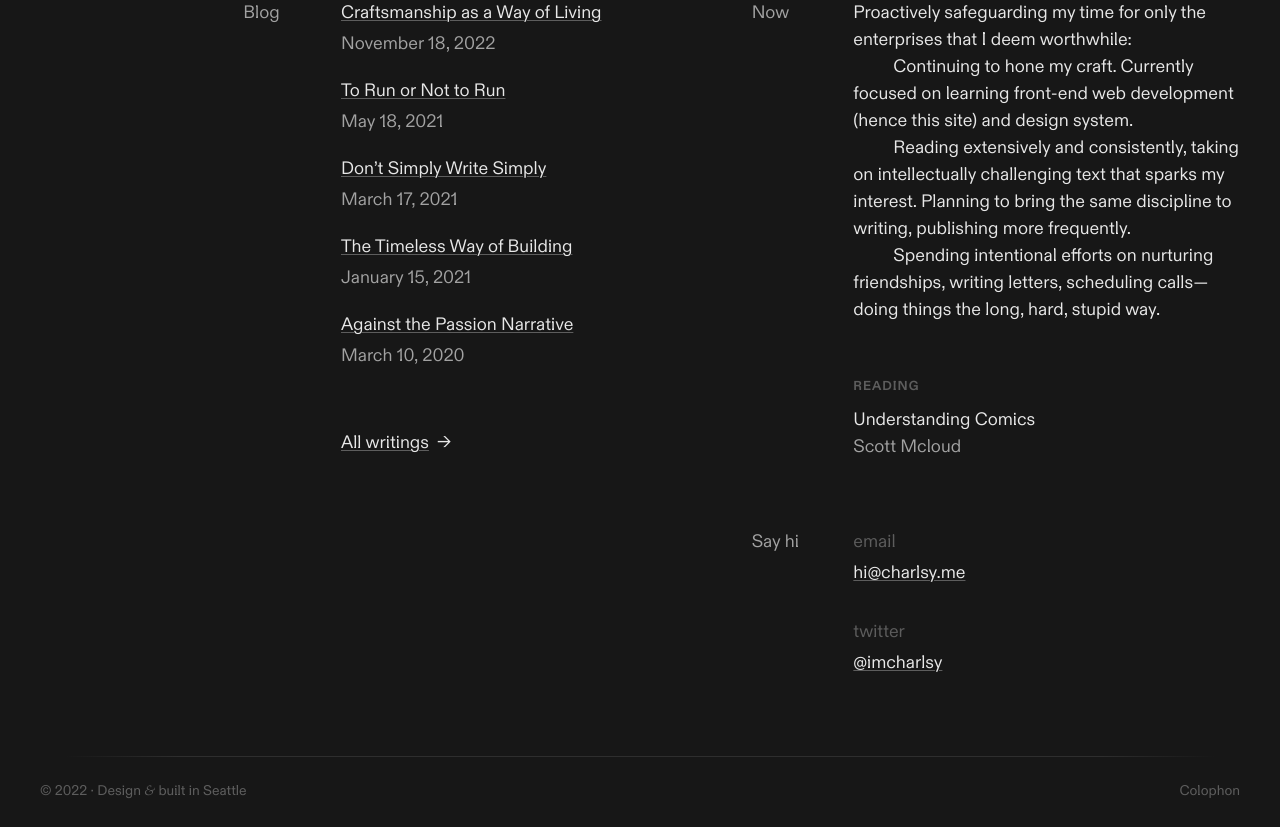
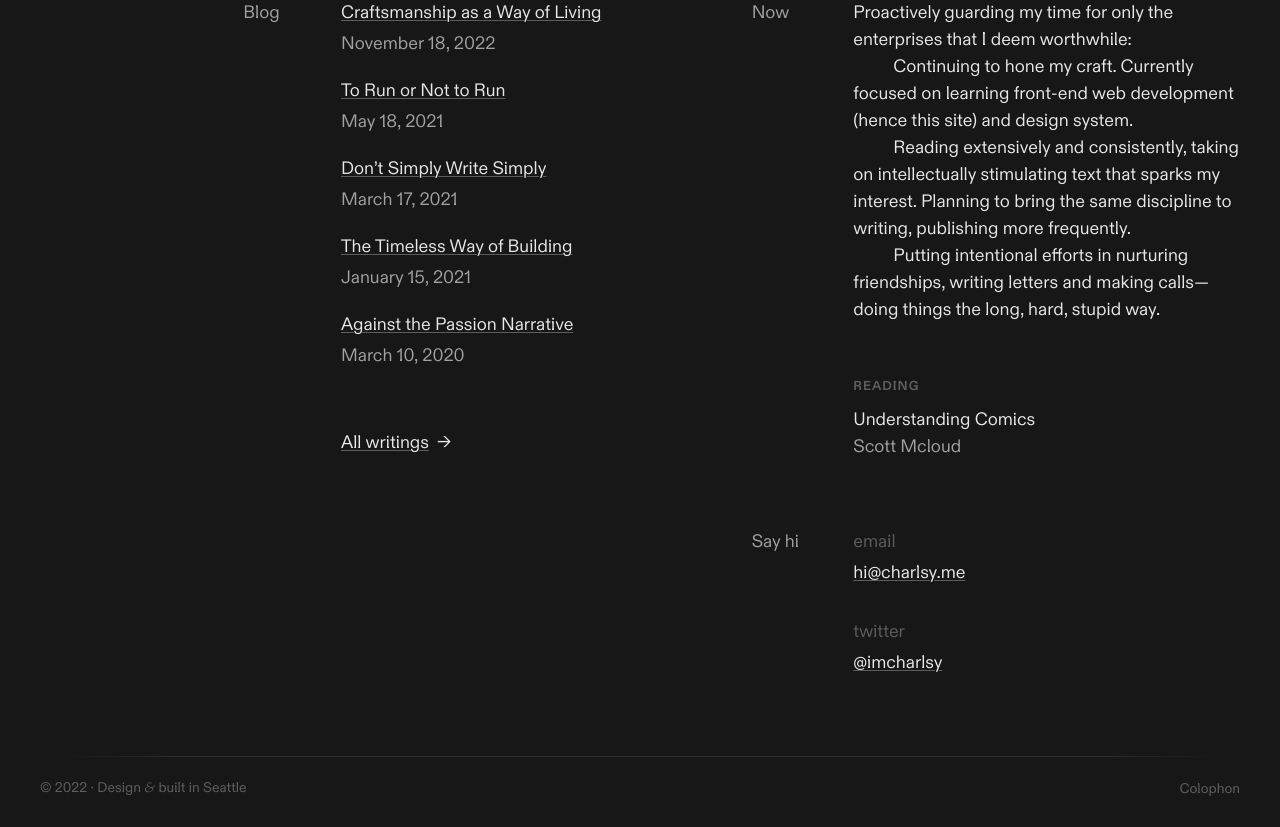
Before and after one commit to charlsyang/site, a Next.js app: page / in a window 1280 px wide. Shown: the part 500-1327 px from the top of the page. Built offline with nearby package versions, Linux system fonts and the light colour scheme; a web font is replaced by a local one.

Commit message:
Adjust footer height & some minor improvement

```diff
--- a/components/Footer.js
+++ b/components/Footer.js
@@ -17,8 +17,7 @@ const Footer = () => {
 
 
 const FooterWrapper = styled.footer`
-    padding-top: var(--spacing-3x);
-    padding-bottom: var(--spacing-3x);
+    height: var(--footer-height);
     position: relative;
     max-width: min(100%, calc(1200px + 40px * 2));
     margin-left: auto;
@@ -48,6 +47,8 @@ const Divider = styled.div`
 const FooterContent = styled.div`
     display: flex;
     justify-content: space-between;
+    align-items: center;
+    height: 100%;
 `
 
 const Footnote = styled.p`
--- a/components/GlobalStyles.js
+++ b/components/GlobalStyles.js
@@ -100,6 +100,8 @@ const GlobalStyles = createGlobalStyle`
         --spacing-5x: calc(var(--spacing-base) * 5);
         --spacing-6x: calc(var(--spacing-base) * 6);
 
+        --footer-height: calc(var(--spacing-base) * 8);
+
         /* Animation */
         --transition-default: 240ms;
     }
--- a/pages/index.js
+++ b/pages/index.js
@@ -24,7 +24,7 @@ export default function Home({allPostsData}) {
         <meta name="description" content="Charlsy’s Personal Website" />
         <link rel="icon" href="/favicon.ico" />
       </Head>
-      <MainWrapper>
+      <MaxWidthWrapper>
         <MainContent>
           <GridWrapper>
             <Intro>
@@ -59,10 +59,10 @@ export default function Home({allPostsData}) {
             <Now>
               <SectionTitle>Now</SectionTitle>
               <NowContent>
-                <p>Proactively safeguarding my time for only the enterprises that I deem worthwhile:</p>
+                <p>Proactively guarding my time for only the enterprises that I deem worthwhile:</p>
                 <p>Continuing to hone my craft. Currently focused on learning front-end web development (hence this site) and design system.</p>
-                <p>Reading extensively and consistently, taking on intellectually challenging text that sparks my interest. Planning to bring the same discipline to writing, publishing more frequently.</p>
-                <p>Spending intentional efforts on nurturing friendships, writing letters, scheduling calls— doing things the long, hard, stupid way.</p>
+                <p>Reading extensively and consistently, taking on intellectually stimulating text that sparks my interest. Planning to bring the same discipline to writing, publishing more frequently.</p>
+                <p>Putting intentional efforts in nurturing friendships, writing letters and making calls—doing things the long, hard, stupid way.</p>
               </NowContent>
               <Reading>
                 <ReadingLabel>Reading</ReadingLabel>
@@ -85,20 +85,18 @@ export default function Home({allPostsData}) {
             </Contact>
           </GridWrapper>
         </MainContent>
-      </MainWrapper>
+      </MaxWidthWrapper>
       <Footer/>
     </>
   )
 }
 
-const MainWrapper = styled(MaxWidthWrapper)`
-  min-height: calc(100vh - 72px);
-`
 
 const MainContent = styled.main`
   font-family: var(--font-sans);
   padding-top: 10rem;
   padding-bottom: 5rem;
+  min-height: calc(100vh - var(--footer-height));
 
   & * {
     font-family: inherit;
```
